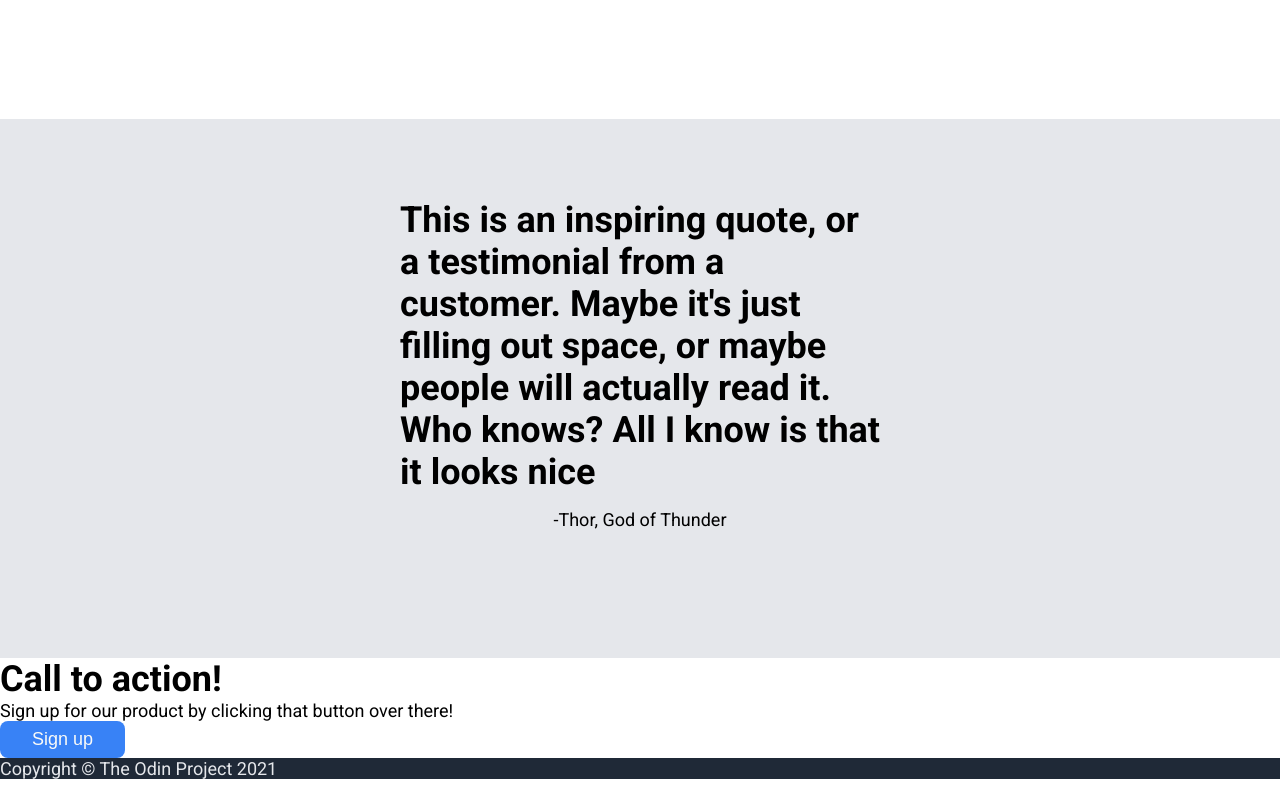
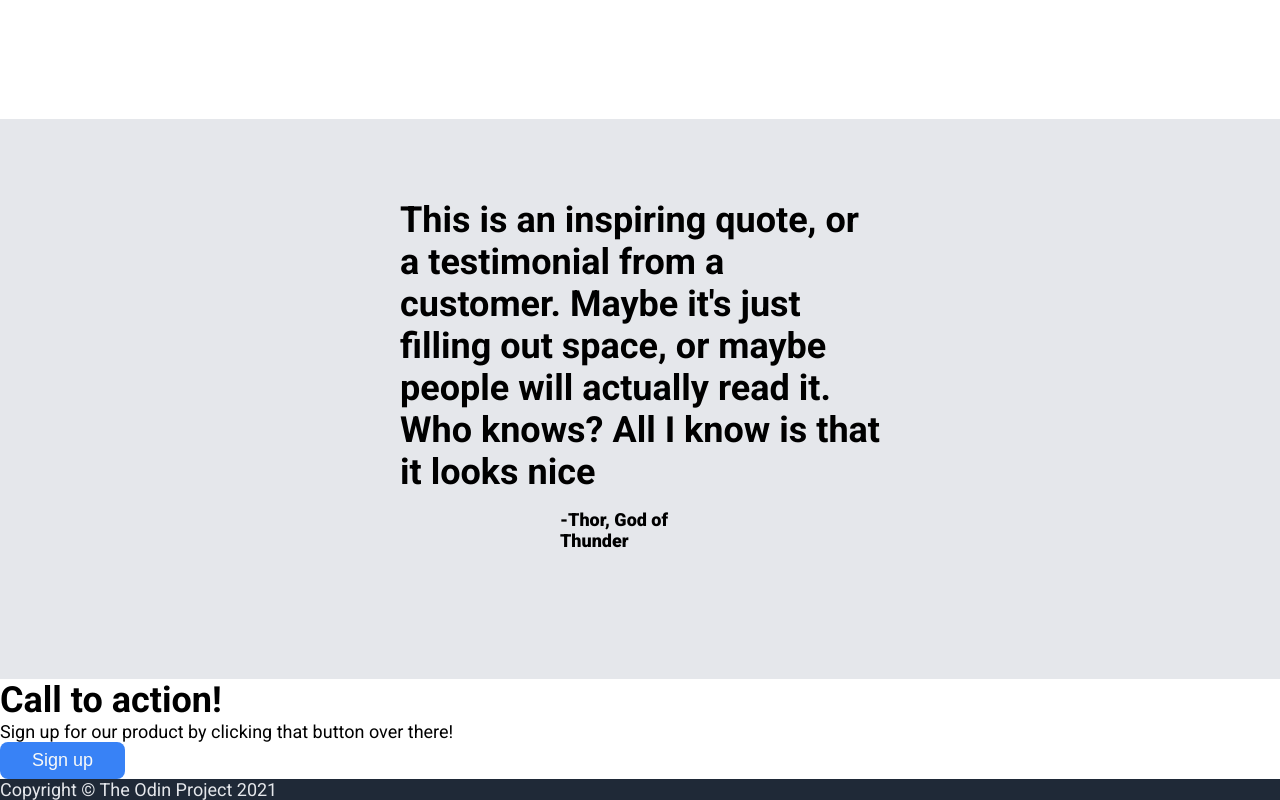
Before and after one commit to echiperdev/landing-page, a plain HTML site: page index.html in a window 1280 px wide. Shown: the part 1098-1898 px from the top of the page. Before the commit the page ends 1877 px from the top, so only its background shows below. Drawn offline with Linux system fonts and the light colour scheme.

Commit message:
Style quote text
Set margin, font weight and aligned text to flex-end.

```diff
--- a/styles.css
+++ b/styles.css
@@ -163,3 +163,10 @@ button {
     align-items: center;
     gap: 16px;
 }
+
+/* Styles quote text */
+.quote p {
+    margin: 0 160px;
+    font-weight: 900;
+    align-self: flex-end;
+}
```
